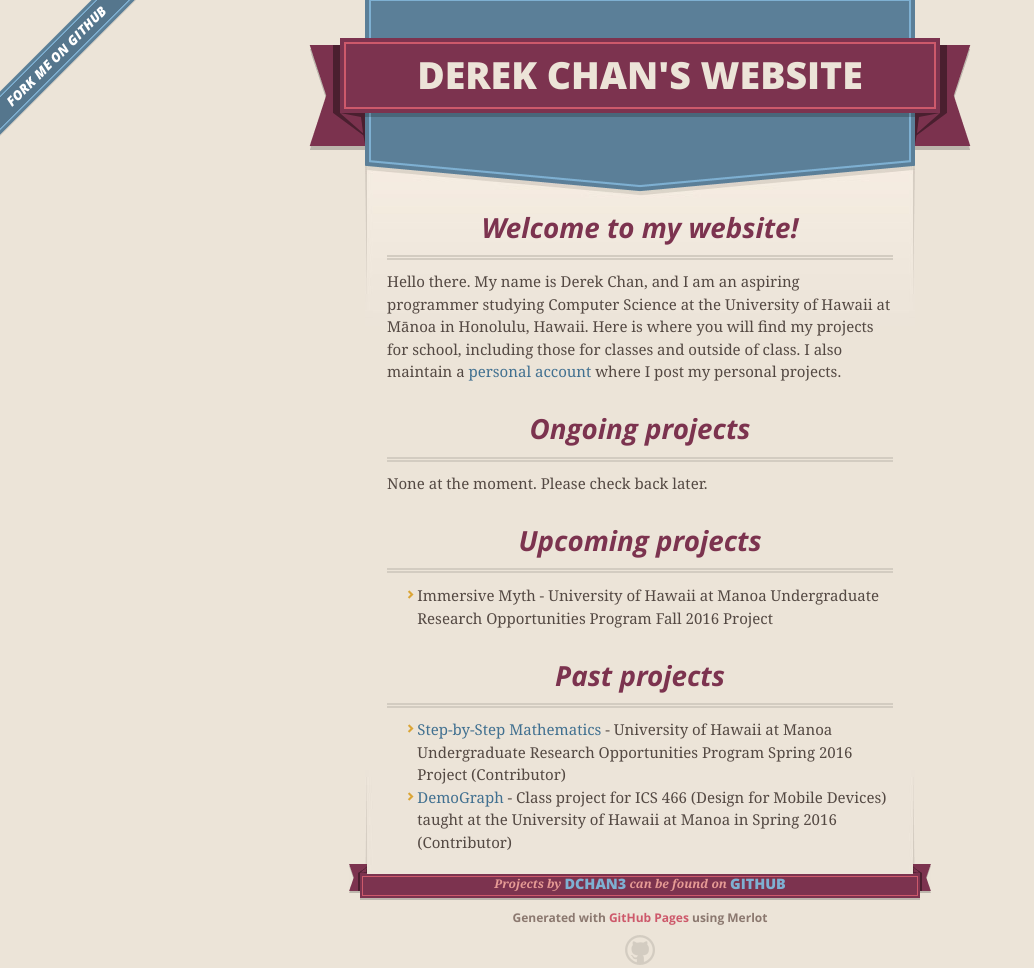
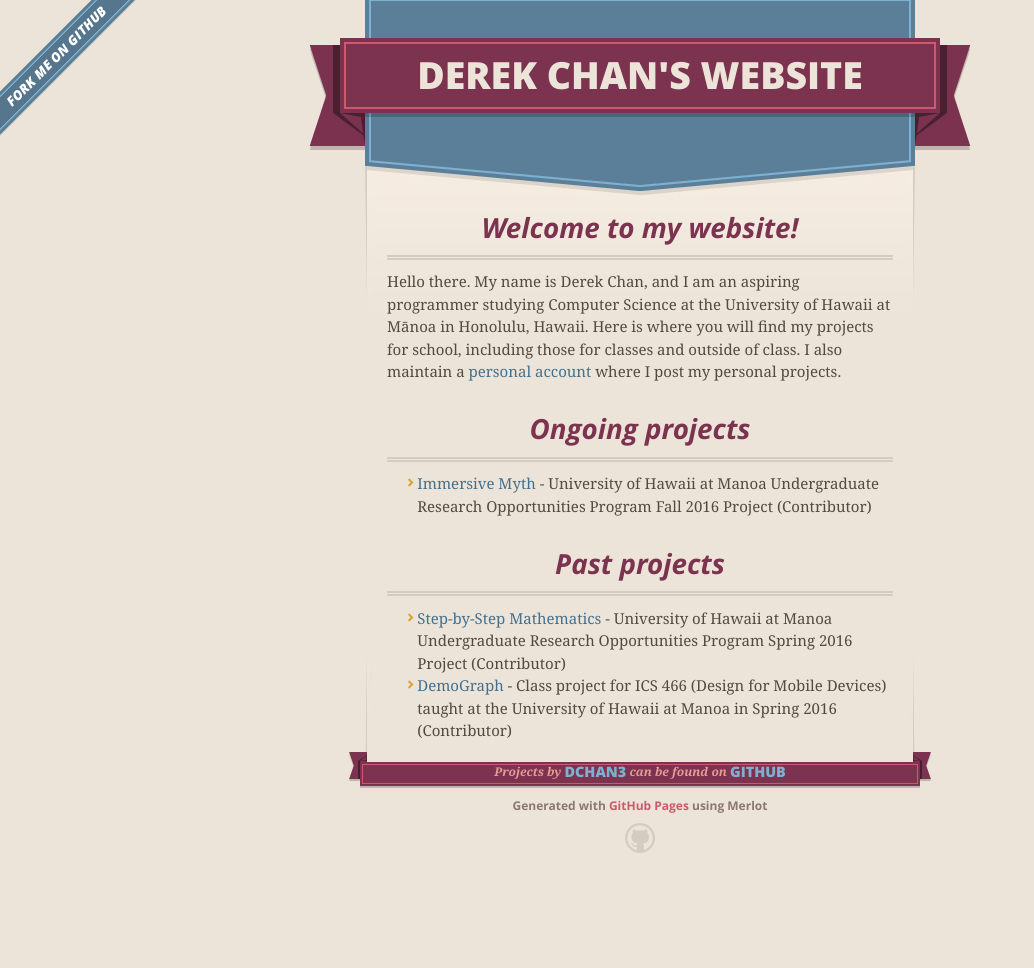
Before and after one commit to dchan3/dchan3.github.io, a plain HTML site: page index.html in a window 1280 px wide. Shown: the whole page, without its empty margins (0-1034 px from the left). After the commit the page ends 893 px from the top, so only its background shows below. Drawn offline with nearby package versions, Linux system fonts and the light colour scheme.

Commit message:
Replace master branch with page content via GitHub

```diff
--- a/index.html
+++ b/index.html
@@ -53,13 +53,9 @@
 <h1>
 <a id="ongoing-projects" class="anchor" href="#ongoing-projects" aria-hidden="true"><span aria-hidden="true" class="octicon octicon-link"></span></a>Ongoing projects</h1>
 
-<p>None at the moment. Please check back later.</p>
-
-<h1>
-<a id="upcoming-projects" class="anchor" href="#upcoming-projects" aria-hidden="true"><span aria-hidden="true" class="octicon octicon-link"></span></a>Upcoming projects</h1>
-
 <ul>
-<li>Immersive Myth - University of Hawaii at Manoa Undergraduate Research Opportunities Program Fall 2016 Project</li>
+<li>
+<a href="https://github.com/AdaUROP/immersive-myth">Immersive Myth</a> - University of Hawaii at Manoa Undergraduate Research Opportunities Program Fall 2016 Project (Contributor)</li>
 </ul>
 
 <h1>
--- a/params.json
+++ b/params.json
@@ -1,7 +1,7 @@
 {
   "name": "Derek Chan's Website",
   "tagline": "",
-  "body": "# Welcome to my website!\r\nHello there. My name is Derek Chan, and I am an aspiring programmer studying Computer Science at the University of Hawaii at Mānoa in Honolulu, Hawaii. Here is where you will find my projects for school, including those for classes and outside of class. I also maintain a [personal account](http://github.com/sunquan8094) where I post my personal projects.\r\n\r\n# Ongoing projects\r\nNone at the moment. Please check back later.\r\n\r\n# Upcoming projects\r\n* Immersive Myth - University of Hawaii at Manoa Undergraduate Research Opportunities Program Fall 2016 Project\r\n\r\n# Past projects\r\n* [Step-by-Step Mathematics](http://github.com/dchan3/sbs_math) - University of Hawaii at Manoa Undergraduate Research Opportunities Program Spring 2016 Project (Contributor)\r\n* [DemoGraph](http://github.com/ElliotIto/ics466DemoGraph) - Class project for ICS 466 (Design for Mobile Devices) taught at the University of Hawaii at Manoa in Spring 2016 (Contributor)",
+  "body": "# Welcome to my website!\r\nHello there. My name is Derek Chan, and I am an aspiring programmer studying Computer Science at the University of Hawaii at Mānoa in Honolulu, Hawaii. Here is where you will find my projects for school, including those for classes and outside of class. I also maintain a [personal account](http://github.com/sunquan8094) where I post my personal projects.\r\n\r\n# Ongoing projects\r\n* [Immersive Myth](https://github.com/AdaUROP/immersive-myth) - University of Hawaii at Manoa Undergraduate Research Opportunities Program Fall 2016 Project (Contributor)\r\n\r\n# Past projects\r\n* [Step-by-Step Mathematics](http://github.com/dchan3/sbs_math) - University of Hawaii at Manoa Undergraduate Research Opportunities Program Spring 2016 Project (Contributor)\r\n* [DemoGraph](http://github.com/ElliotIto/ics466DemoGraph) - Class project for ICS 466 (Design for Mobile Devices) taught at the University of Hawaii at Manoa in Spring 2016 (Contributor)",
   "google": "",
   "note": "Don't delete this file! It's used internally to help with page regeneration."
 }
```
